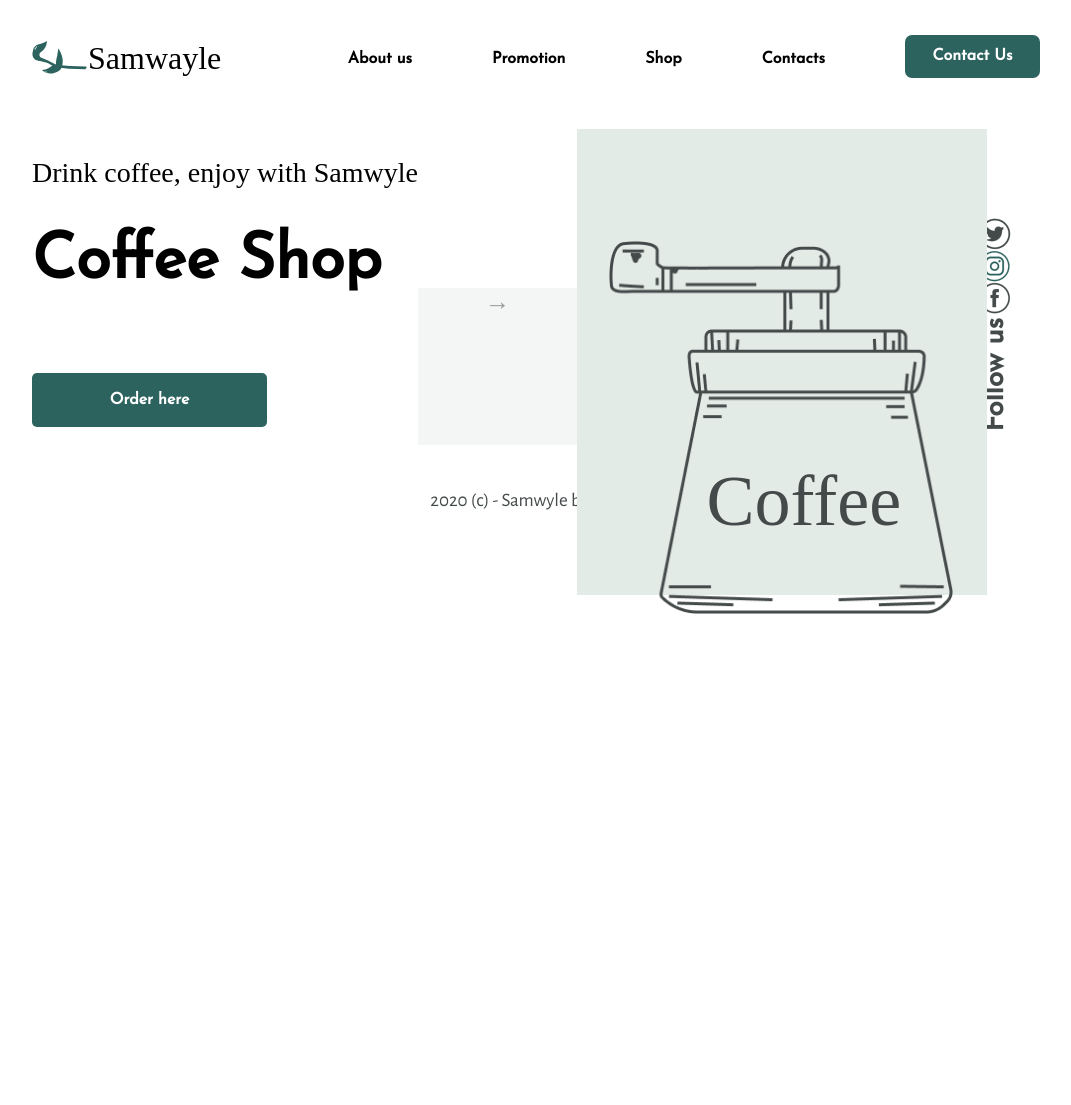
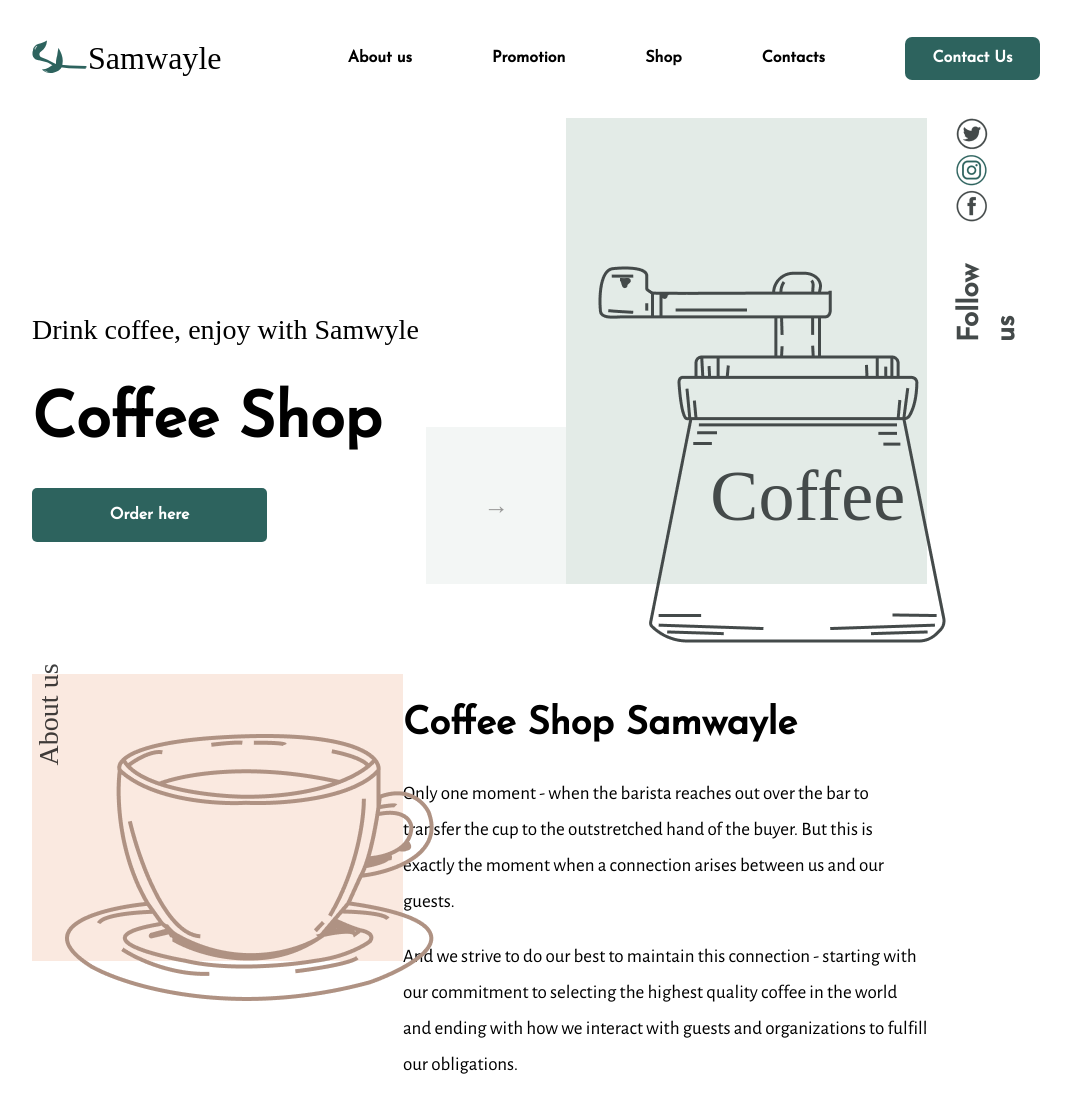
Before and after one commit to ElenaKharsova/CoffeShop_site, a plain HTML site: page index.html in a window 1280 px wide. Shown: the top 1105 px of the page, without its empty margins (104-1175 px from the left). Before the commit the page ends 800 px from the top, so only its background shows below. Drawn offline with nearby package versions, Linux system fonts and the light colour scheme; a web font is replaced by a local one.

Commit message:
Add About us and Promoton blocks

```diff
--- a/index.html
+++ b/index.html
@@ -17,33 +17,68 @@
             <p class="logo">Samwayle</p>
         </div>
         <nav class = "nav-top">
-            <p class="menu-font menu-font-align link">About us</p>
-            <p class="menu-font menu-font-align link">Promotion</p>
-            <p class="menu-font menu-font-align link">Shop</p>
-            <p class="menu-font menu-font-align link">Contacts</p>
+            <a class="menu-font menu-font-align" href="#About_us">About us</a>
+            <a class="menu-font menu-font-align" href="#Promotion">Promotion</a>
+            <a class="menu-font menu-font-align" href="#">Shop</a>
+            <a class="menu-font menu-font-align" href="#Contact_us">Contacts</a>
             <button class="button menu-font button-small">Contact Us</button>
         </nav>
     </header>
-    <div class="main-block">
-        <main class="main-block-text-picture">
-            <div>
+    <div class="general">
+        <div class="page">
+            <main class="main-block">
+                <div class="main-block-text">
                     <p class="header-slogan">Drink coffee, enjoy with Samwyle</p>
-                <h1 class="header-text h1-font-size">Coffee Shop</p>
+                    <h1 class="header-text">Coffee Shop</p>
                     <button class="button menu-font button-big">Order here</button>
                 </div>
-            <p class="square-light-green link">&rarr;</p>
+                <a class="square-light-green" href="#">&rarr;</a>
                 <div class="jar-wrap">
-                <div class="square-green"></div>
+                    <p class="jar-label">Coffee</p>
                     <img class="jarr" src="./src/images/Jarr.png">
-                <p class="label">Coffee</p>
+            </main>
+            <section class="about-us" id="About_us">
+                <div class="cup-wrap">
+                    <p class="vertical-label cup-label">About us</p>
+                    <img class="cup" src="./src/images/cup.png">
                 </div>
-        </main>
+                <article>
+                    <h2 class="header-text">Coffee Shop Samwayle</h2>
+                    <p>Only one moment - when the barista reaches out over the bar to transfer the cup to the outstretched
+                        hand of the buyer.
+                        But this is exactly the moment when a connection arises between us and our guests. </p>
+                    <p>And we strive to do our best to maintain this connection - starting with our commitment to selecting
+                        the highest quality coffee in the world and ending with how we interact with guests and
+                        organizations to fulfill our obligations.</p>
+                </article>
+            </section>
+            <section class="promotion" id="Promotion">
+                <article>
+                    <h2 class="header-text">Coffee of the day</h2>
+                    <p>Americano coffee (Italian: Caffè Americano) is an espresso diluted with hot water. The presence of foam
+                        (cream) depends on how coffee and water are mixed.
+                        Attention! The concepts of “American” and “American coffee” should not be confused. n the second case,
+                        this refers not to diluted espresso, but to a drink prepared through a filter system.
+                    </p>
+                </article>
+                <div class="glass-wrap">
+                    <p class="vertical-label glass-label">Promotion</p>
+                    <img src="./src/images/glass.svg" class="glass">
+                </div>
+            </section>
+        </div>
         <aside>
             <nav class="nav-aside">
-                <img class="link" src="./src/images/twitter.png">
-                <img class="link" src="./src/images/instagram.png">
-                <img class="link" src="./src/images/facebook.png">
-                <p class="follow-us link">Follow us</p>
+                <a href="#">
+                    <img src="./src/images/twitter.png">
+                </a>
+                <a href="#">
+                    <img src="./src/images/instagram.png">
+                </a>
+                <a href="#">
+                    <img src="./src/images/facebook.png">
+                </a>
+                <p class="follow-us" id="Contact_us">Follow us</p>
             </nav>
         </aside>
     </div>
--- a/src/index.js
+++ b/src/index.js
@@ -2,13 +2,5 @@
 const buttonOrder = document.querySelector(".button-big");
 
 buttonOrder.addEventListener("click", () => {
-    alert("Order, please");
+    alert("you are fool yes yes yes");
 });
-
-// buttonOrder.addEventListener("mouseenter", (event) => {
-//     event.target.style.background = "green";
-// })
-
-// buttonOrder.addEventListener("mouseleave", (event) => {
-//     event.target.style.background = "#2D635E";
-// })
--- a/src/styles.css
+++ b/src/styles.css
@@ -12,19 +12,12 @@ body {
 
 .logo-label {
     display: flex;
-    grid-template-columns: 1fr 1fr;
 }
 
 .logo {
     font-family: "Cedarville Cursive";
     font-weight: 400;
     font-size: 32px;
-}
-
-.nav-top {
-    display: flex;
-    grid-template-columns: repeat(5, 1fr);
-    gap: 80px;
 }
 
 .header-slogan {
@@ -38,8 +31,40 @@ body {
     font-weight: 700;
 }
 
-.h1-font-size {
+h1 {
     font-size: 63px;
+}
+
+h2 {
+    font-size: 38px;
+}
+
+p {
+    font-family: 'Alegreya Sans';
+    font-weight: 400;
+    font-size: 19px;
+    letter-spacing: 0.001em;
+    line-height: 36px;
+}
+
+article {
+    width: 60%;
+}
+
+.nav-top {
+    display: flex;
+    gap: 80px;
+    align-items: center;
+}
+
+.nav-aside {
+    display: flex;
+    width: 100%;
+    height: 100%;
+    flex-direction: column;
+    margin-left: 25%;
+    align-items: flex-start;
+    justify-content: flex-start;
 }
 
 .button {
@@ -64,31 +89,6 @@ button:hover {
     height: 54px;
 }
 
-.main-block {
-    margin-top: 2%;
-    display: flex;
-    justify-items: space-between;
-}
-
-.main-block-text-picture {
-    display: flex;
-    width: 90%;
-    align-items: flex-end;
-    justify-items: space-between;
-    /* display: grid;
-    grid-template-columns: 2fr 1fr 1fr; */
-}
-
-.nav-aside {
-    display: flex;
-    width: 100%;
-    height: 100%;
-    flex-direction: column;
-    margin-left: 20px;
-    align-items: center;
-    justify-content: center;
-}
-
 .menu-font {
     font-family: "Josefin Sans";
     font-weight: 700;
@@ -99,69 +99,128 @@ button:hover {
     text-align: justify;
 }
 
+.general {
+    margin-top: 1%;
+    display: flex;
+    justify-content: space-between;
+}
+
+.page {
+    width: 90%;
+}
+
+.main-block{
+    margin-bottom: 10%;
+    display: flex;
+    align-items: flex-end;
+}
+
+.main-block-text {
+    width: 50%;
+}
+
 .square-light-green {
     background-color: #E3EBE7;
     width: 159px;
     height: 157px;
     opacity: 0.4;
     font-size: 25px;
-    text-align: center;
-    /* vertical-align: text-bottom; */
-    /* vertical-align: center; */
-    /* justify-self: flex-end; */
-
+    display: flex;
+    justify-content: center;
+    align-items: center;
+    justify-self: flex-end;
 }
 
-/* .arrow {
-    font-size: 25px;
-} */
-
 .jar-wrap {
-    position: relative;
-    /* width: 40%; */
-    /* justify-self: flex-start; */
-    height: 100%;
+    width: 410px;
+    height: 466px;
+    background-color: #E3EBE7;
+    margin: 0 0 0 0;
 }
 
-.square-green {
-    position: absolute;
-    z-index: 1;
-    background-color: #E3EBE7;
-    width: 410px;
-    height: 466px;
-}
-
-.jarr {
-    position: absolute;
-    z-index: 2;
-    width: 344px;
-    height: 373px;
-    bottom: -9em;
-    left: 2em;
-}
-
-.label {
-    position: absolute;
-    z-index: 3;
-    /* width: 200px;
-    height: 137px; */
+.jar-label {
     font-family: "Cedarville Cursive";
     font-weight: 400;
     font-size: 72px;
     color: #444A4A;
-    top: 3.6em;
-    left: 1.8em;
+    position: relative;
+    bottom: -4em;
+    left: 2em;
+}
+
+.jarr {
+    position: relative;
+    bottom: 2em;
+    left: 2em;
+}
+
+.about-us {
+    margin-bottom: 10%;
+    display: flex;
+    justify-content: space-between;
+}
+
+.vertical-label {
+    font-family: 'Cedarville Cursive';
+    font-weight: 400;
+    font-size: 28px;
+    opacity: 0.75;
+    transform: rotate(-90deg);
+}
+
+.cup-label {
+    position: relative;
+    top: -5em;
+    left: -6em;
+}
+
+.cup-wrap {
+    width: 380px;
+    height: 287px;
+    background-color: #FAE9E0;
+    margin: 0 0 0 0;
+}
+
+.cup {
+    position: relative;
+    bottom: 2em;
+    left: 2em;
+}
+
+.promotion {
+    margin-bottom: 10%;
+    display: flex;
+    justify-content: space-between;
+}
+
+.glass-wrap {
+    width: 410px;
+    height: 267px;
+    background-color: #E3EBE7;
+    margin: 0 0 0 0;
+}
+
+.glass-label {
+    position: relative;
+    top: -6em;
+    right: -7em;
+}
+
+.glass {
+    position: relative;
+    bottom: 7em;
+    left: 4em;
 }
 
 .follow-us {
+    height: 8%;
     color: #444A4A;
     font-family: "Josefin Sans";
     font-style: normal;
     font-weight: 700;
     font-size: 28px;
-    transform: rotate(270deg);
-    align-self: stretch;
-    margin: 30% 0 0 0;
+    transform: rotate(-90deg);
+    margin: 0 0 0 0;
 }
 
 .footer {
@@ -172,6 +231,11 @@ button:hover {
     text-align: center;
 }
 
-.link {
-    cursor: pointer;
+a:link {
+    text-decoration: none;
+    color: black;
 }
+
+a:visited {
+    color: black;
+}
```
Also changed, not shown: src/images/cup.png (added), src/images/glass.svg (added). Lines whose indentation alone changed are shown as unchanged.
